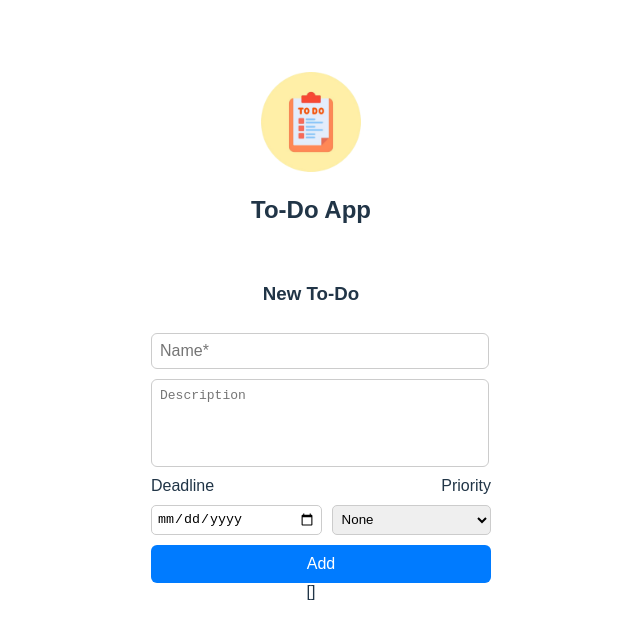
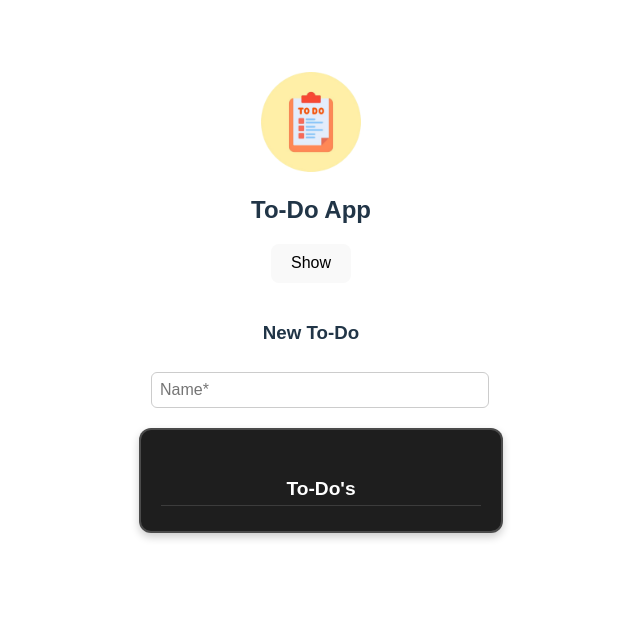
Before and after one commit to iz-dmo/To_Do_List, a React (Vite) app: page / in a window 1280 px wide. Shown: the top 638 px of the page, without its empty margins (329-969 px from the left). Built offline with nearby package versions, Linux system fonts and the light colour scheme.

Commit message:
fetch data and new component

```diff
--- a/src/App.css
+++ b/src/App.css
@@ -73,3 +73,61 @@ label {
   border: 1px solid #ccc;
   border-radius: 5px;
 }
+
+.list-todo {
+  border: 2px solid #ffffff33; /* subtle white border with transparency */
+  border-radius: 12px;
+  padding: 15px 20px;
+  margin-top: 20px;
+  margin-left: 20px;
+  width: 320px;
+  background-color: #1e1e1e; /* dark background for contrast */
+  color: white;
+  box-shadow: 0 4px 8px rgba(0, 0, 0, 0.2);
+}
+
+.list-todo h5 {
+  font-size: 1.2rem;
+  font-weight: 600;
+  margin-bottom: 10px;
+  text-align: center;
+  border-bottom: 1px solid #ffffff22;
+  padding-bottom: 5px;
+}
+
+.list-todo ul {
+  list-style: none;
+  padding: 0;
+  margin: 0;
+}
+
+.list-todo li {
+  display: flex;
+  flex-direction: column;
+  align-items: start;
+  padding: 8px 0;
+  border-bottom: 1px solid #ffffff22;
+}
+
+.list-todo li:last-child {
+  border-bottom: none;
+}
+
+.list-todo input[type="checkbox"] {
+  margin-right: 8px;
+  transform: scale(1.1);
+  accent-color: #4CAF50; /* nice green checkbox */
+}
+
+.list-todo p {
+  font-size: 0.85rem;
+  color: #bbb;
+  margin: 3px 0 0 25px; /* indent for better hierarchy */
+}
+
+.list-todo hr {
+  width: 100%;
+  border: none;
+  border-top: 1px solid #ffffff11;
+  margin: 6px 0;
+}
--- a/src/App.jsx
+++ b/src/App.jsx
@@ -2,9 +2,46 @@ import { useState } from "react";
 import toDoLogo from "/images/to-do-list-icon.png";
 import "./App.css";
 import ToDoForm from "./components/ToDoForm";
+import { TodoList } from "./components/TodoList";
 
 function App() {
-  const [todos,setTodos] = useState([]);
+  const Todos_default = [
+    {
+      id: "1",
+      name: "Buy Car",
+      description: "The White one",
+      deadline: "2025-02-09",
+      priority: "low",
+      completed: false
+    },
+    {
+      id: "2",
+      name: "Buy Car",
+      description: "The Blue one",
+      deadline: "2025-02-09",
+      priority: "low",
+      completed: false
+    },
+    {
+      id: "3",
+      name: "Buy Car",
+      description: "The Black one",
+      deadline: "2025-02-09",
+      priority: "none",
+      completed: false
+    },
+    {
+      id: "4",
+      name: "Buy Car",
+      description: "The Green one",
+      deadline: "2025-02-09",
+      priority: "low",
+      completed: false
+    },
+  ];
+
+
+  const [todos, setTodos] = useState([]);
   return (
     <div className="app-container">
       <header className="app-header">
@@ -12,15 +49,16 @@ function App() {
         <h2>To-Do App</h2>
       </header>
 
-      <ToDoForm onCreate={handleCreate}/>
-      {JSON.stringify(todos)}
+      <ToDoForm onCreate={handleCreate} />
+      {/* {JSON.stringify(todos)} */}
+      <TodoList todos={todos}/>
     </div>
   );
 
-  function handleCreate(newTodo){
+  function handleCreate(newTodo) {
     setTodos((prevTodos) => [
       ...prevTodos,
-      {id:`${prevTodos.length+1}`,...newTodo},
+      { id: `${prevTodos.length + 1}`, ...newTodo },
     ]);
   }
 }
--- a/src/components/ToDoForm.jsx
+++ b/src/components/ToDoForm.jsx
@@ -1,6 +1,12 @@
+import { useState } from "react";
 
-export default function ToDoForm({onCreate}) {
+export default function ToDoForm({ onCreate }) {
+    const [showAllFields, setShowAllFields] = useState(false);
     return (
+        <>
+            <button onClick={() => setShowAllFields(!showAllFields)}>
+                {showAllFields ? "Hide" : "Show"}
+            </button>
             <form className="todo-form" onSubmit={handleSubmit}>
                 <h3>New To-Do</h3>
 
@@ -11,7 +17,8 @@ export default function ToDoForm({onCreate}) {
                     className="input-text"
                     autoComplete="off"
                 />
-
+                {showAllFields && (
+                    <>
                         <textarea
                             name="description"
                             placeholder="Description"
@@ -40,7 +47,11 @@ export default function ToDoForm({onCreate}) {
                         <button type="submit" className="btn-add">
                             Add
                         </button>
+
+                    </>
+                )}
             </form>
+        </>
     );
 
     function handleSubmit(event) {
@@ -50,10 +61,10 @@ export default function ToDoForm({onCreate}) {
 
         onCreate(
             {
-                name: elements.name.value,
-                description: elements.description.value,
-                deadline: elements.deadline.value,
-                priority: elements.priority.value,
+                name: elements.name?.value ?? "",
+                description: elements.description?.value ?? "",
+                deadline: elements.deadline?.value ?? "",
+                priority: elements.priority?.value ?? "none",
                 completed: false
             }
         );
--- /dev/null
+++ b/src/components/TodoList.jsx
@@ -0,0 +1,20 @@
+
+export function TodoList({ todos }) {
+    return (
+        <section className="list-todo">
+            <h5>To-Do's</h5>
+            <ul>
+                {todos.map((todo) => (
+                    <li key={todo.id}>
+                        <label>
+                            <input type="checkbox" name="completed" defaultChecked={todo.completed} />
+                            <span>{todo.name} | {todo.description}</span>
+                        </label>
+                        <p>{todo.deadline} || {todo.priority !== "none" && todo.priority}</p>
+                    </li>
+
+                ))}
+            </ul>
+        </section>
+    );
+}
```
Lines whose indentation alone changed are shown as unchanged.
